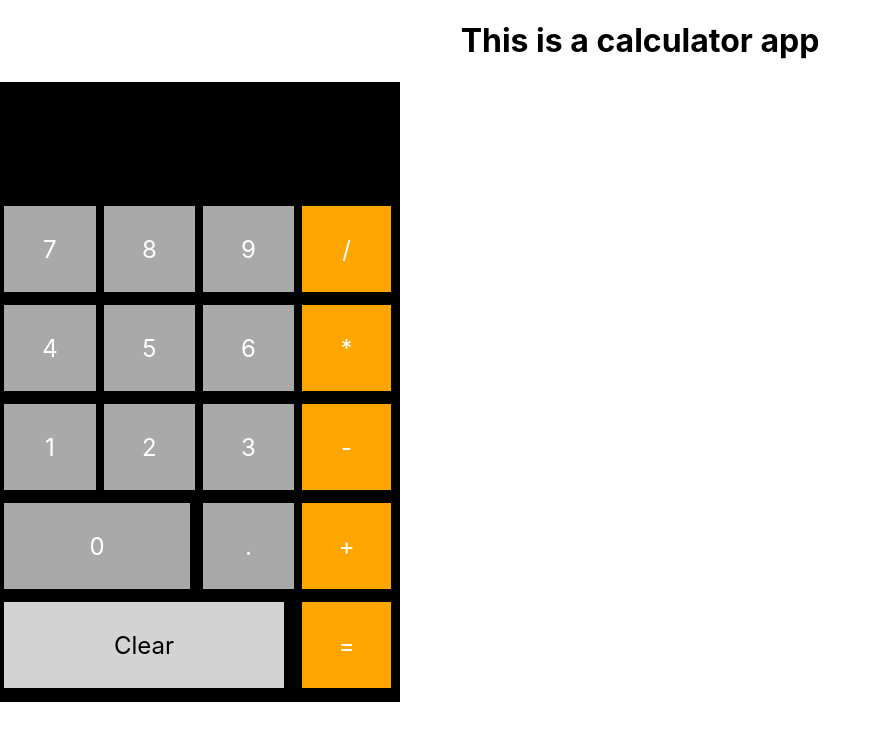
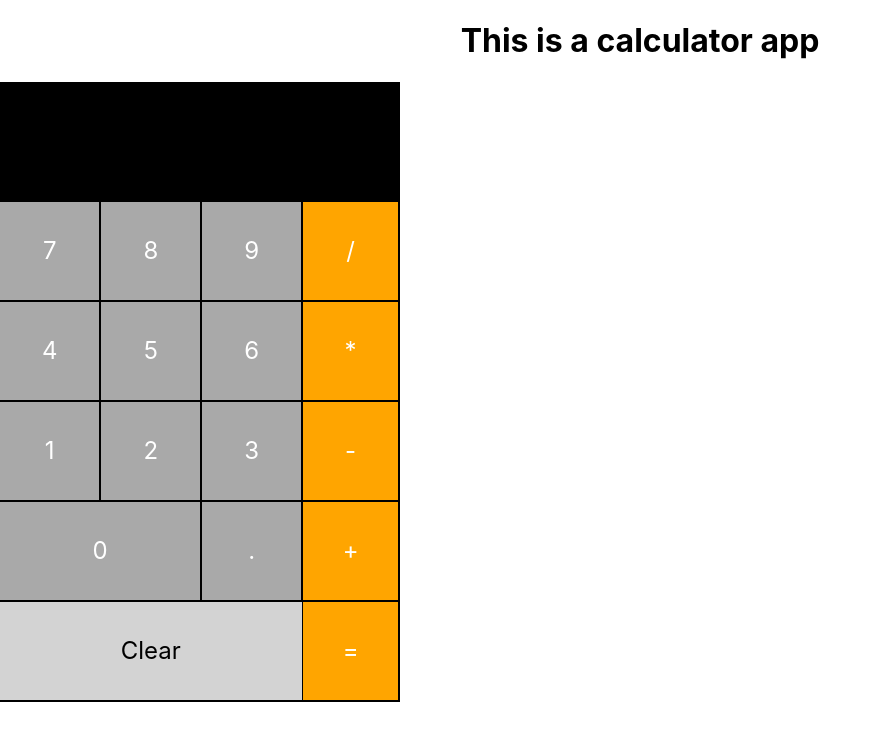
Before and after one commit to JulianEhiem/simpleCalc, a React (Create React App) app: page / in a window 1280 px wide. Shown: the top 740 px of the page, without its empty margins (0-882 px from the left). Built offline with nearby package versions, Linux system fonts and the light colour scheme.

Commit message:
Styled buttons for equal spacing

```diff
--- a/src/App.css
+++ b/src/App.css
@@ -33,8 +33,8 @@
 .Numgrid {
   display: grid;
   box-sizing: border-box;
-  grid-gap: 0.19rem;
-  padding: 0.25rem;
+  /* grid-gap: 0.19rem; */
+  /* padding: 0.25rem; */
   background-color: black;
   color: white;
   max-width: 400px;
@@ -50,11 +50,12 @@
 .NumBtns {
   display: flex;
   position: relative;
-  width: 95%;
-  height: 90%;
+  width: 98%;
+  height: 98%;
   font-size: 1.5rem;
   justify-content: center;
   align-items: center;
+  /* border: black solid 0.1rem; */
 }
 .SpecialOps {
   background-color: lightgray;
@@ -78,12 +79,7 @@ transform: translate(-50%, -50%);
 
 .clear {
   grid-area: a;
-}
-.negate {
-  grid-area: b;
-}
-.percent {
-  grid-area: c;
+  width: 99.5%;
 }
 .divide {
   grid-area: d;
@@ -126,6 +122,8 @@ transform: translate(-50%, -50%);
 }
 .zero {
   grid-area: q;
+  width: 99%;
+
 }
 .dot {
   grid-area: r;
```
